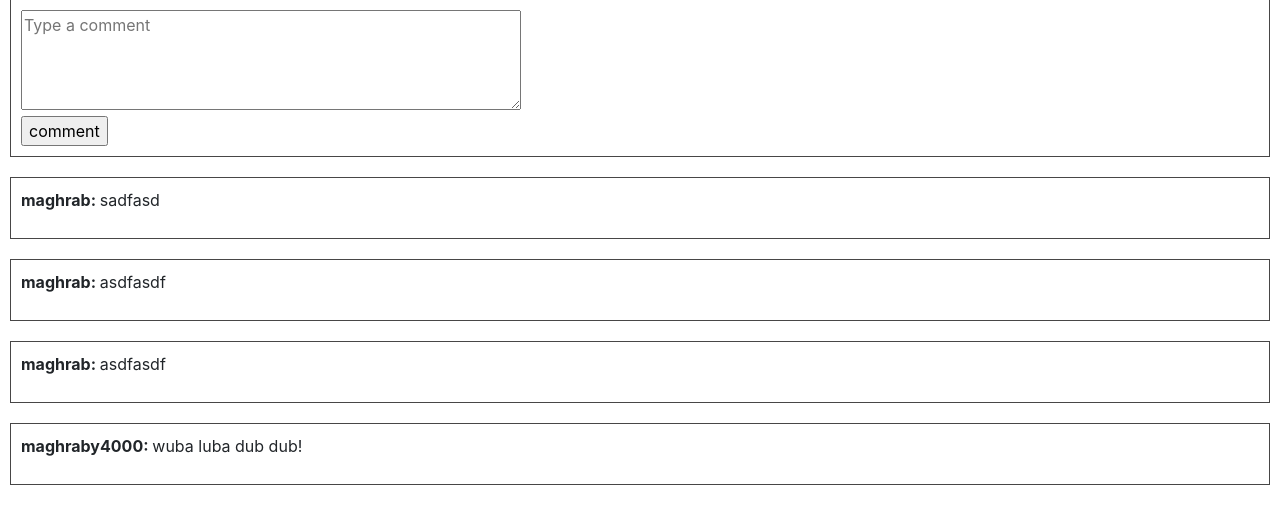
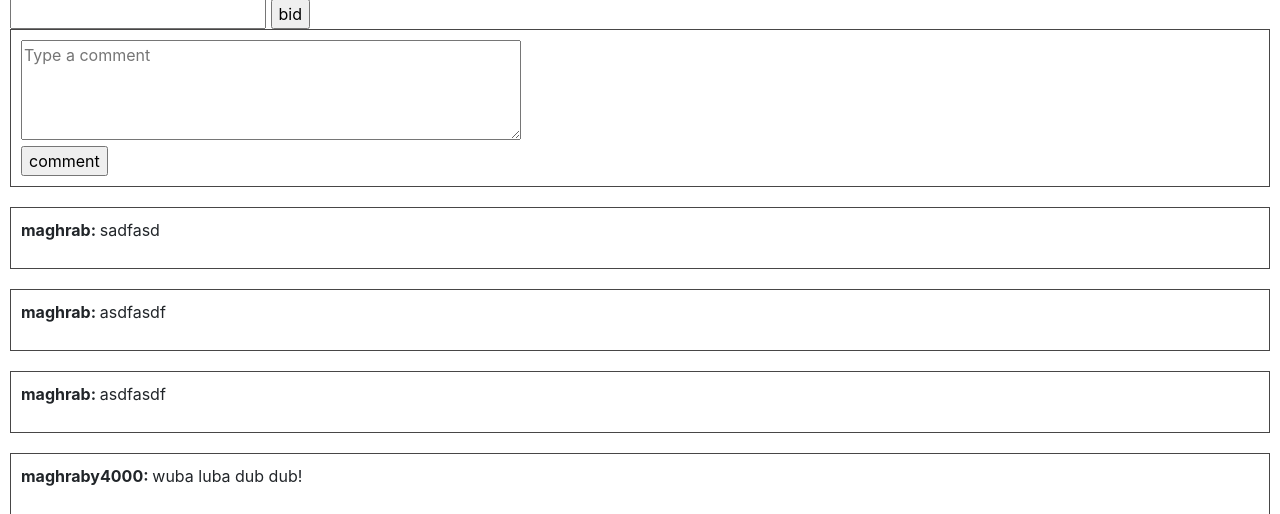
Before and after one commit to mograby3500/e-commerce, a Django app: page /2 in a window 1280 px wide. Shown: the part 510-1024 px from the top of the page. Before the commit the page ends 995 px from the top, so only its background shows below. Run offline with Django 3.2, Linux system fonts and the light colour scheme; data comes from the database, SQL or seed files in the repository; both versions use the stored data as it was after the commit; some libraries are stand-ins or nearby versions.

Commit message:
add bids

```diff
--- a/auctions/templates/auctions/listing.html
+++ b/auctions/templates/auctions/listing.html
@@ -6,16 +6,27 @@
         </div>
         <div class="info">
             <div class="title"> {{listing.title}} </div>
-            <div class="price"><b>Price: ${{listing.price}}</b></div>
+            <div class="price"><b>Price: ${{ listing.price}}</b></div>
             <div class="description">{{ listing.description }}</div>
             <div class="publisher">Published by: <b>{{ listing.user }}</b></div>
         </div>
-        <div class="add_to_watchlist">
+        <div class="watchlist">
             <form action="{% url 'listing' listing.id %}" method="post">
                 {% csrf_token %}
-                <input type="submit" name="action" value="watchlist">
+                {% if request.user in watchers %}
+                    <input type="submit" name="action" value="watchlist-remove">
+                {% else %}
+                    <input type="submit" name="action" value="watchlist-add">
+                {% endif %}
             </form>
         </div>
+    </div>
+    <div class="bids">
+        <form action="{% url 'listing' listing.id %}" method="post">
+            {% csrf_token %}
+            <input type="number" name="bid" min="{{ listing.price }}">
+            <input type="submit" name="action" value="bid">
+        </form>
     </div>
     <div class="add_comment">
         <form action="{% url 'listing' listing.id %}" method="post">
--- a/auctions/views.py
+++ b/auctions/views.py
@@ -119,18 +119,35 @@ def listing(request, listing_id):
         return render(request, "auctions/listing.html", {
             "listing" : Listing.objects.get(pk=listing_id),
             "comments" : Listing.objects.get(pk=listing_id).comments.all(),
+            "watchers" : Listing.objects.get(pk=listing_id).watchers.all(),
         })
 
     elif request.POST["action"] == "comment":
         content = request.POST["comment"]
         user = request.user
-
         new_comment = Comment(user=user, content= content, listing=Listing.objects.get(pk=listing_id))
         new_comment.save()
         return HttpResponseRedirect(reverse("listing", args=(listing_id,)))
-    elif request.POST["action"] == "watchlist":
+
+    elif request.POST["action"] == "watchlist-add":
         Listing.objects.get(pk=listing_id).watchers.add(request.user)
         return HttpResponseRedirect(reverse("listing", args=(listing_id,)))
+
+    elif request.POST["action"] == "watchlist-remove":
+        Listing.objects.get(pk=listing_id).watchers.remove(request.user)
+        return HttpResponseRedirect(reverse("listing", args=(listing_id,)))
+
+    elif request.POST["action"] == "bid":
+        bid= Bid(user=request.user, price=int(request.POST["bid"]), listing=Listing.objects.get(pk=listing_id))
+        bid.save()
+
+        current_listing = Listing.objects.get(pk=listing_id)
+        current_listing.price = int(request.POST["bid"])
+        current_listing.save()
+
+        return HttpResponseRedirect(reverse("listing", args=(listing_id, )))
+
+
 
 
 def watchlist(request):
```
Also changed, not shown: db.sqlite3.
